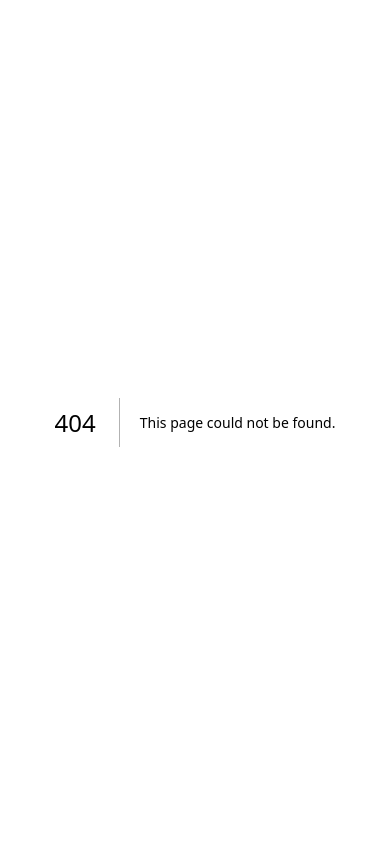
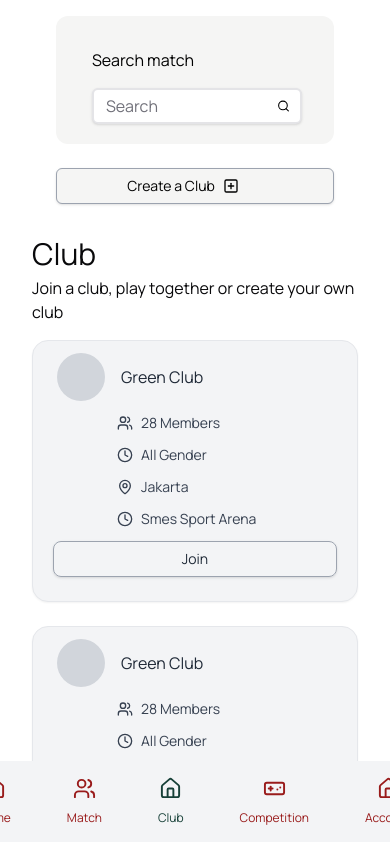
Before and after one commit to Regalangcom/client-racket-network, a Next.js app: page /club in a window 390 px wide. Before the commit this address had no page. Shown: the top 842 px of the page. Built offline with nearby package versions, Linux system fonts and the light colour scheme.

Commit message:
💄 Update page club for responsive mobile
update page club for responsive mobile

```diff
--- /dev/null
+++ b/src/app/club/layout.tsx
@@ -0,0 +1,18 @@
+"use client";
+
+import React from "react";
+import Navbar from "../components/navbar/navbar";
+
+function ClubLayout({ children }: { children: React.ReactNode }) {
+  return (
+    <section className="min-h-screen flex flex-col bg-white">
+      <header className="text-center px-6 ">
+        <Navbar variant="club" />
+      </header>
+      {/* flex-grow  */}
+      <main>{children}</main>
+    </section>
+  );
+}
+
+export default ClubLayout;
--- /dev/null
+++ b/src/app/club/page.tsx
@@ -0,0 +1,37 @@
+"use client";
+
+import CreateClub from "../components/club/createClub";
+import ClubCard from "../components/club/club";
+import SearchForm from "../components/search/search";
+
+export default function ClubPage() {
+  return (
+    <section className="p-4 container-lg ">
+      {" "}
+      {/* Hapus min-h-screen atau atur ulang */}
+      <div className="flex flex-col sm:flex-row gap-4">
+        {/* Sidebar w-1/4 */}
+        <div className="w-full sm:w-[27%]   text-white">
+          <SearchForm />
+          <div className="mt-6">
+            <CreateClub />
+          </div>
+        </div>
+        {/* Main Content */}
+        <div className="flex-1 p-4 max-w-full ">
+          <div className="mb-4 font-semibold">
+            <p className="text-3xl">Club</p>
+            <p className="font-semibold mt-1">
+              Join a club, play together or create your own club
+            </p>
+          </div>
+          <div className="grid grid-cols-1 sm:grid-cols-2 md:grid-cols-3 lg:grid-cols-3 gap-6">
+            <ClubCard />
+            <ClubCard />
+            <ClubCard />
+          </div>
+        </div>
+      </div>
+    </section>
+  );
+}
--- /dev/null
+++ b/src/app/components/club/club.tsx
@@ -0,0 +1,85 @@
+// components/ClubCard.tsx
+"use client";
+
+import React from "react";
+import { Card, CardContent } from "@/components/ui/card";
+import { Button } from "@/components/ui/button";
+import { Users, Clock, MapPin } from "lucide-react";
+import { useWindowDimension } from "@/hooks/useWindowdimension";
+
+const ClubCard: React.FC = () => {
+  const { isMobile } = useWindowDimension();
+
+  return (
+    <Card className="w-full bg-gray-100 rounded-2xl overflow-hidden shadow-sm border border-gray-200 flex flex-col p-0">
+      {/* Header */}
+      <div className="flex items-center px-6 py-3">
+        <div className="w-12 h-12 bg-gray-300 rounded-full flex items-center justify-center overflow-hidden" />
+        <span className="font-semibold text-gray-800 px-4">Green Club</span>
+      </div>
+      {/* Content */}
+      <CardContent
+        className={`flex flex-col flex-grow space-y-3 ${
+          isMobile ? "px-5" : "px-5"
+        }`}
+      >
+        {/* <CardContent className="flex flex-col flex-grow px-6 space-y-3"> */}
+        {/* Members */}
+        {/* <div className="flex items-center text-sm text-gray-700 gap-2"> */}
+        <div
+          className={`${
+            isMobile
+              ? "flex mx-16 items-center text-sm text-gray-700 gap-2"
+              : "flex items-center text-sm text-gray-700 gap-2"
+          }`}
+        >
+          <Users size={16} className="shrink-0" />
+          <span>28 Members</span>
+        </div>
+
+        {/* Gender */}
+        <div
+          className={`${
+            isMobile
+              ? "flex mx-16 items-center text-sm text-gray-700 gap-2"
+              : "flex items-center text-sm text-gray-700 gap-2"
+          }`}
+        >
+          <Clock size={16} className="shrink-0" />
+          <span>All Gender</span>
+        </div>
+
+        {/* Location */}
+        <div
+          className={`${
+            isMobile
+              ? "flex mx-16 items-center text-sm text-gray-700 gap-2"
+              : "flex items-center text-sm text-gray-700 gap-2"
+          }`}
+        >
+          <MapPin size={16} className="shrink-0" />
+          <span>Jakarta</span>
+        </div>
+
+        {/* Arena */}
+        <div
+          className={`${
+            isMobile
+              ? "flex mx-16 items-center text-sm text-gray-700 gap-2"
+              : "flex items-center text-sm text-gray-700 gap-2"
+          }`}
+        >
+          <Clock size={16} className="shrink-0" />
+          <span>Smes Sport Arena</span>
+        </div>
+
+        {/* Join Button */}
+        <Button className="w-full mt-4 border border-gray-400 text-gray-800 bg-transparent hover:bg-gray-100 rounded-lg">
+          Join
+        </Button>
+      </CardContent>
+    </Card>
+  );
+};
+
+export default ClubCard;
--- /dev/null
+++ b/src/app/components/club/createClub.tsx
@@ -0,0 +1,28 @@
+"use client";
+
+import React from "react";
+import { SquarePlus } from "lucide-react";
+// import { Input } from "@/components/ui/input";
+import { Button } from "@/components/ui/button";
+
+const CreateClub: React.FC = () => {
+  return (
+    <>
+      {/* <section className="max-w-full sm:max-w-[70%] pl-9  mx-10 h-32 flex flex-col  bg-background-card py-8 px-8 rounded-xl transition-all"> */}
+      <section className="max-w-full sm:max-w-[70%]  mx-10  flex flex-col  bg-slate-900 rounded-xl transition-all">
+        {/* <p className="text-black font-bold mb-4">Create a Club</p> */}
+        <div className="relative">
+          <Button className="border border-gray-400 w-full text-black hover:bg-background-button-rc hover:text-white  bg-background-card pr-10">
+            {/* w-full mt-4 border border-gray-400 text-gray-800 bg-transparent hover:bg-gray-100 rounded-lg */}
+            Create a Club
+            <div className="">
+              <SquarePlus size={13} className="text-black" />
+            </div>
+          </Button>
+        </div>
+      </section>
+    </>
+  );
+};
+
+export default CreateClub;
--- a/src/app/components/navbar/navbar.tsx
+++ b/src/app/components/navbar/navbar.tsx
@@ -24,11 +24,11 @@ const Navbar: React.FC<NavbarProps> = ({ variant }) => {
     >
       {/* Logo */}
       <header className="pl-2 flex items-center">
-        {variant === "match" && !isMobile && <Logo />}
+        {(variant === "match" || variant === "club") && !isMobile && <Logo />}
       </header>
 
       {/* Nav Items */}
-      {(variant === "default" || variant === "match") && (
+      {(variant === "default" || variant === "match" || variant === "club") && (
         <nav
           className={`${
             isMobile
```
